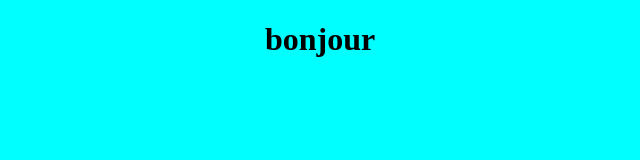
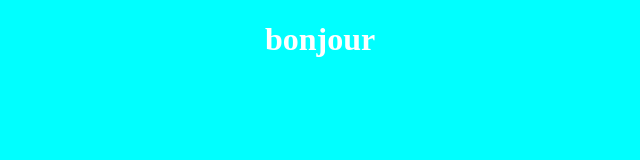
Before and after one commit to Jbaratte/beginner, a plain HTML site: page index.html in a window 1280 px wide. Shown: the whole page, without its empty margins (320-960 px from the left). Drawn offline with Linux system fonts and the light colour scheme.

Commit message:
couleurtitre

```diff
--- a/index.html
+++ b/index.html
@@ -6,6 +6,6 @@
     <title>Document</title>
 </head>
 <body style="background-color: aqua;">
-    <h1 style="text-align: center;">bonjour</h1>
+    <h1 style="text-align: center; color: white;">bonjour</h1>
 </body>
 </html>
```
